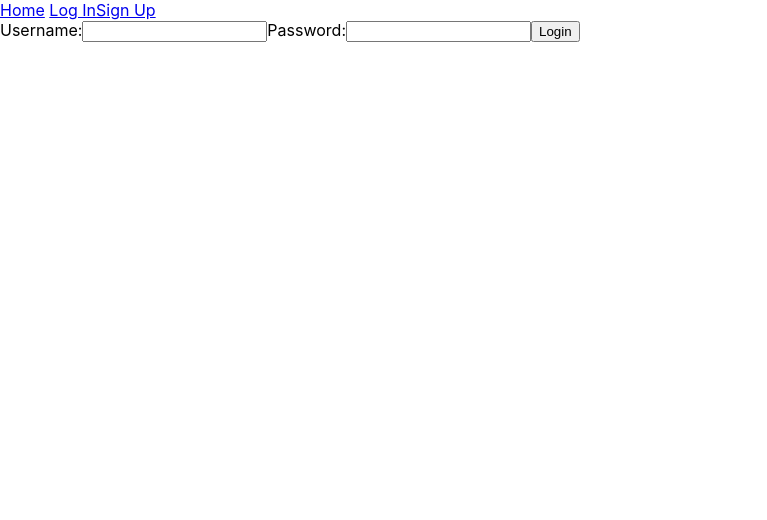
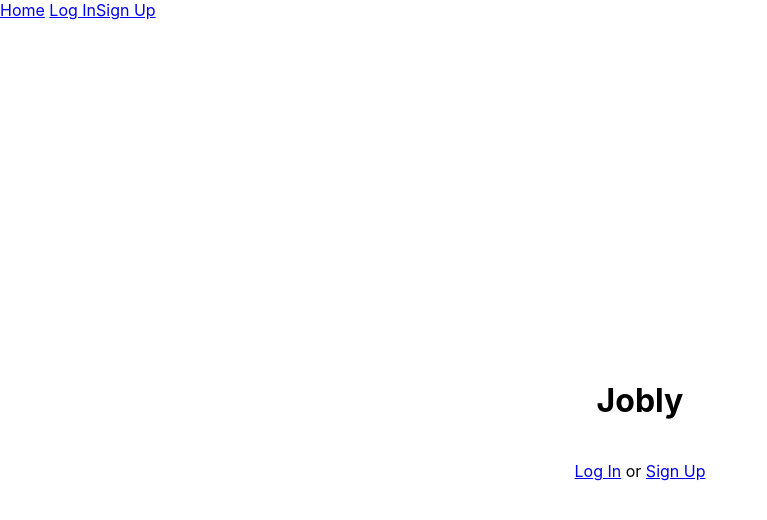
Before and after one commit to JarekDSmall/reactJobly, a React (Create React App) app in the folder frontend/: page / in a window 1280 px wide. Shown: the top 520 px of the page, without its empty margins (0-767 px from the left). Built offline with nearby package versions, Linux system fonts and the light colour scheme; no server answers.

Commit message:
Update App.js with New Routes
Added a route for individual company details in App.js.
Ensured proper redirection based on user authentication status.

```diff
--- a/frontend/src/App.js
+++ b/frontend/src/App.js
@@ -1,11 +1,15 @@
+// App.js
 import React, { useState } from 'react';
-import { BrowserRouter as Router, Routes, Route, Navigate } from 'react-router-dom';
+import { BrowserRouter as Router, Routes, Route } from 'react-router-dom';
 import Navigation from './components/Navigation';
 import LoginForm from './components/User/LoginForm';
 import SignupForm from './components/User/SignupForm';
 import ProfileForm from './components/User/ProfileForm';
 import NotFound from './components/NotFound';
 import Home from './components/Home';
+import Companies from './components/Companies/Companies';
+import CompanyDetail from './components/Companies/CompanyDetail';
+import JobList from './components/Jobs/JobList';
 
 function App() {
   const [isLoggedIn, setIsLoggedIn] = useState(false);
@@ -18,10 +22,6 @@ function App() {
     setIsLoggedIn(false);
   };
 
-  const renderRoot = () => {
-    return isLoggedIn ? <Navigate to="/Home" replace /> : <LoginForm onLogin={handleLogin} />;
-  };
-
   return (
     <Router>
       <Navigation isLoggedIn={isLoggedIn} onLogout={handleLogout} />
@@ -29,8 +29,15 @@ function App() {
         <Route path="/login" element={<LoginForm onLogin={handleLogin} />} />
         <Route path="/signup" element={<SignupForm onSignup={handleLogin} />} />
         <Route path="/profile" element={<ProfileForm />} />
+        {isLoggedIn && (
+          <>
+            <Route path="/companies/:handle" element={<CompanyDetail />} />
+            <Route path="/companies" element={<Companies />} />
+            <Route path="/jobs" element={<JobList />} />
+          </>
+        )}
         <Route path="/Home" element={<Home isLoggedIn={isLoggedIn} />} />
-        <Route path="/" element={renderRoot()} />
+        <Route path="/" element={<Home isLoggedIn={isLoggedIn} />} />
         <Route path="*" element={<NotFound />} />
       </Routes>
     </Router>
```
